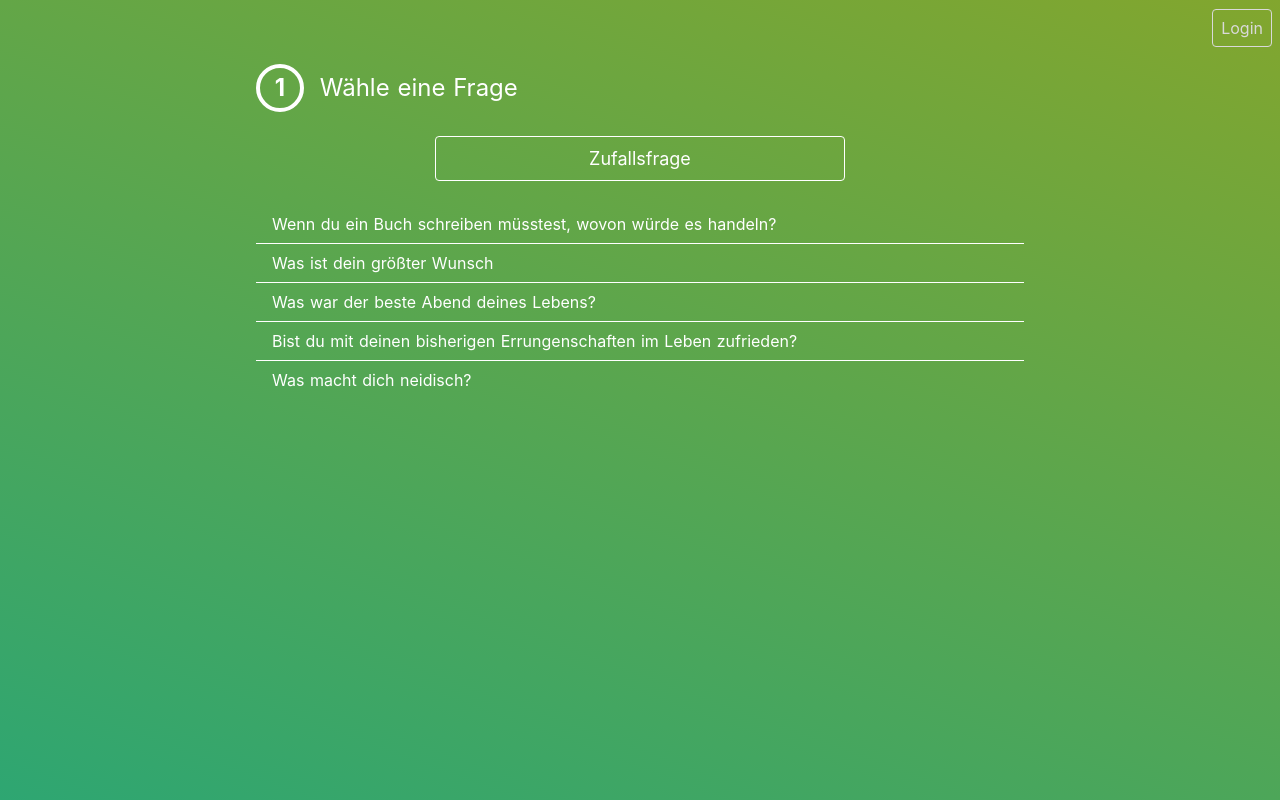
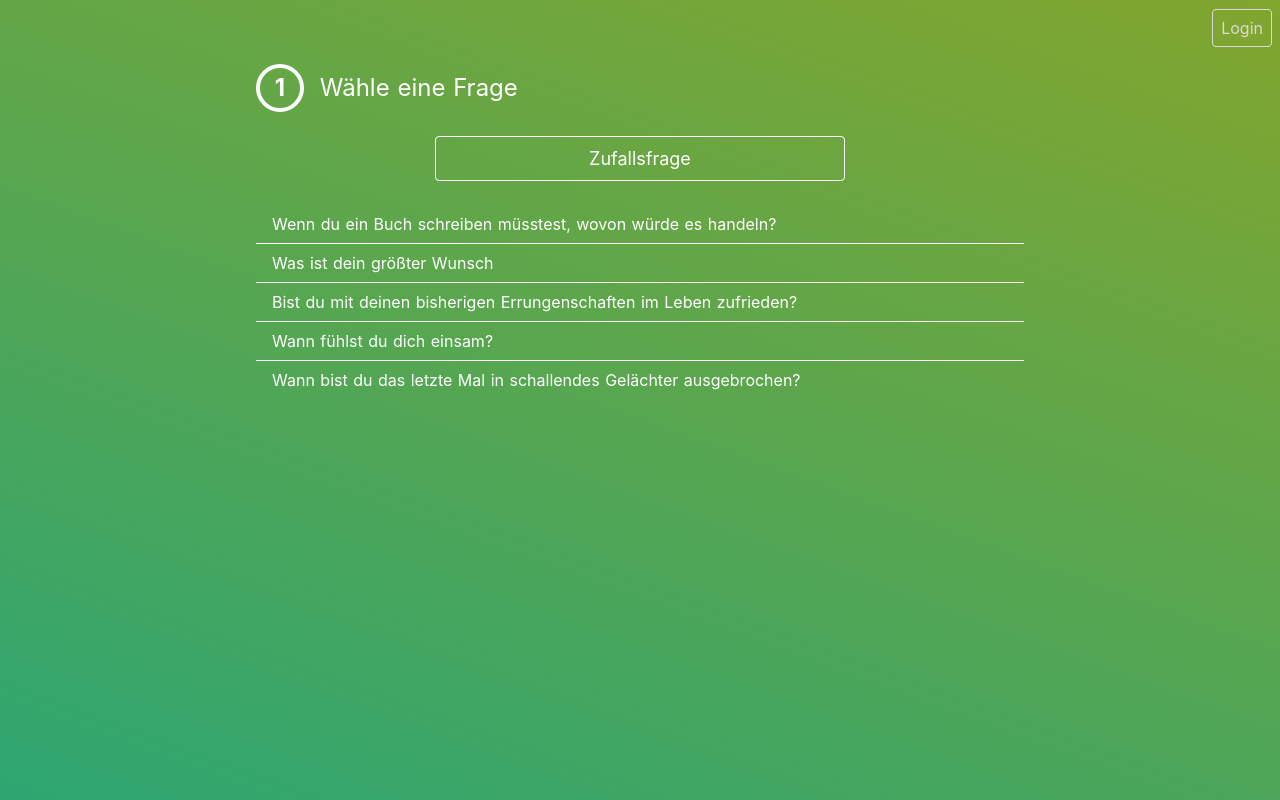
Before and after one commit to The-Penguin-Circle/chat-frontend, a Nuxt app: page /select-question in a window 1280 px wide. Built offline with nearby package versions, Linux system fonts and the light colour scheme.

Commit message:
feat: improve questions

```diff
--- a/components/select-question/QuestionList.vue
+++ b/components/select-question/QuestionList.vue
@@ -31,13 +31,20 @@ export default {
           id: 1
         },
         { text: "Was ist dein größter Wunsch", id: 2 },
-        { text: "Was war der beste Abend deines Lebens?", id: 3 },
         {
           text:
             "Bist du mit deinen bisherigen Errungenschaften im Leben zufrieden?",
+          id: 3
+        },
+        {
+          text: "Wann fühlst du dich einsam?",
           id: 4
         },
-        { text: "Was macht dich neidisch?", id: 5 }
+        {
+          text:
+            "Wann bist du das letzte Mal in schallendes Gelächter ausgebrochen?",
+          id: 5
+        }
       ];
     }
   },
```
